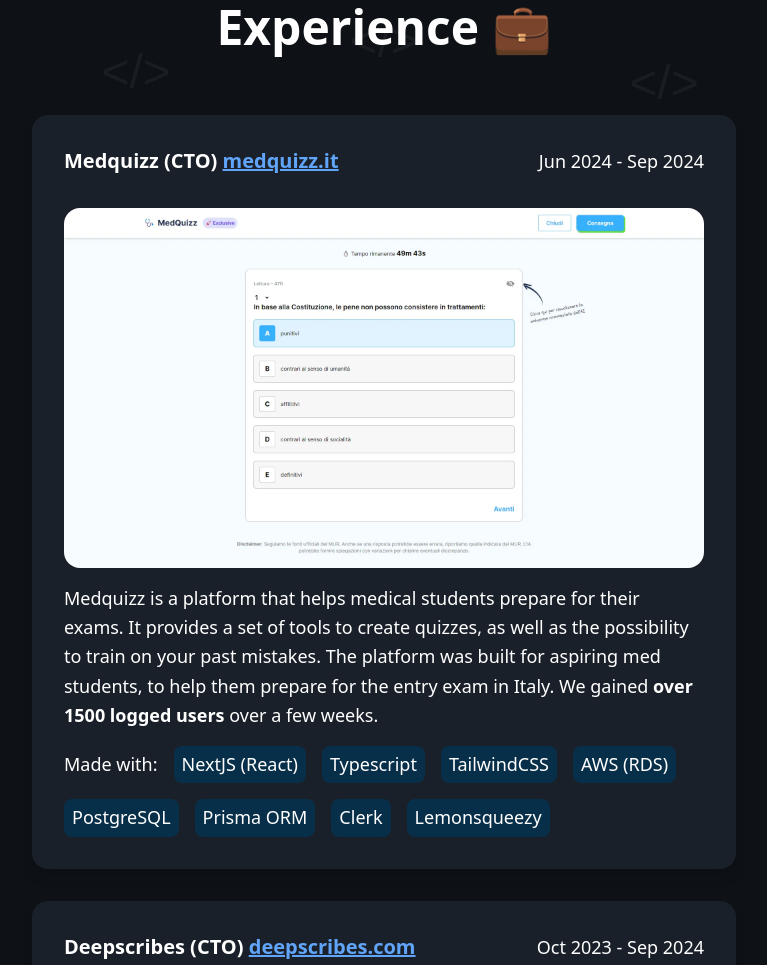
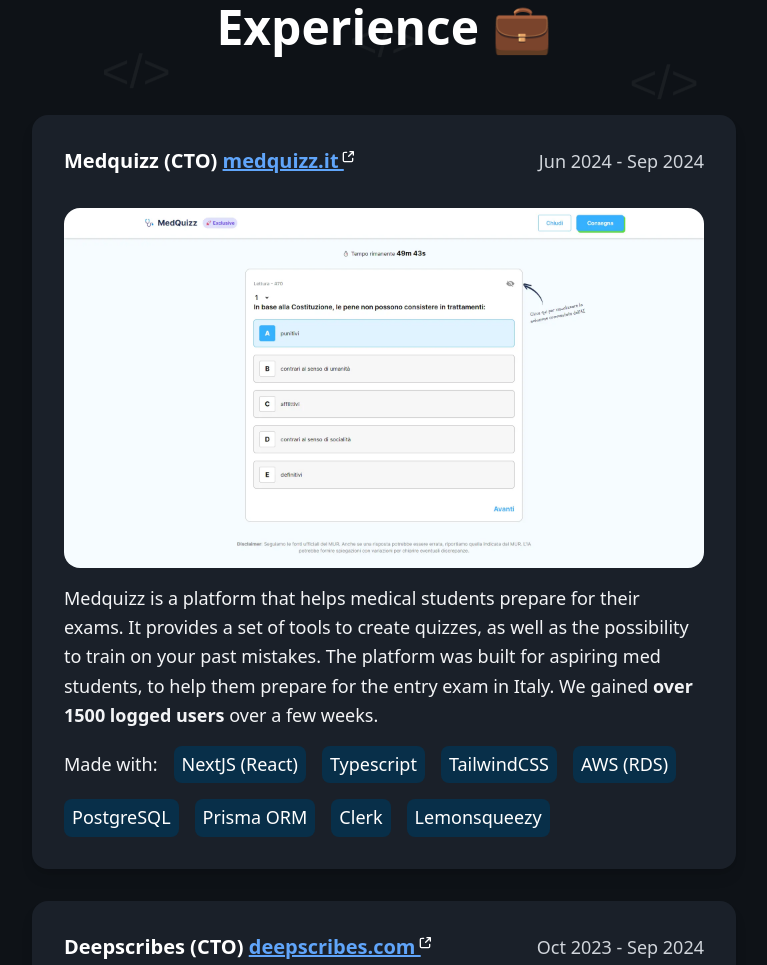
Before and after one commit to nicolello-dev/nicolello.github.io, a website: page index.html in a window 1280 px wide. Shown: the part 1447-2412 px from the top of the page, without its empty margins (256-1023 px from the left). Drawn offline with Linux system fonts and the light colour scheme.

Commit message:
Improve UI

```diff
--- a/global.css
+++ b/global.css
@@ -16,6 +16,10 @@
 
 code > div {
   @apply flex flex-row;
+}
+
+p {
+  @apply text-gray-100;
 }
 
 a {
--- a/index.html
+++ b/index.html
@@ -173,9 +173,17 @@
               Medquizz (CTO)
               <a href="https://www.medquizz.it" target="_blank">
                 medquizz.it
+                <img
+                  class="inline relative right-1 -top-[6px]"
+                  src="/assets/external-link.svg"
+                  width="16"
+                  height="16"
+                  alt=""
+                  aria-hidden="true"
+                />
               </a>
             </h2>
-            <p class="break-keep">Jun 2024 - Sep 2024</p>
+            <p class="break-keep text-gray-300">Jun 2024 - Sep 2024</p>
           </div>
           <img
             src="/assets/projects/medquizz.webp"
@@ -233,9 +241,17 @@
               Deepscribes (CTO)
               <a href="https://www.deepscribes.com" target="_blank">
                 deepscribes.com
+                <img
+                  class="inline relative right-1 -top-[6px]"
+                  src="/assets/external-link.svg"
+                  width="16"
+                  height="16"
+                  alt=""
+                  aria-hidden="true"
+                />
               </a>
             </h2>
-            <p class="break-keep">Oct 2023 - Sep 2024</p>
+            <p class="break-keep text-gray-300">Oct 2023 - Sep 2024</p>
           </div>
           <img
             src="/assets/projects/deepscribes.webp"
@@ -294,7 +310,7 @@
             class="flex flex-row flex-wrap justify-between items-center mb-4 gap-x-8"
           >
             <h2 class="text-xl font-semibold">Freelancing @ Replit.com</h2>
-            <p class="break-keep">Mar 2023 - Sep 2023</p>
+            <p class="break-keep text-gray-300">Mar 2023 - Sep 2023</p>
           </div>
           <p>
             I worked as a freelancer in Replit, completing over 19 bounties with
```
Also changed, not shown: css/style.css.
